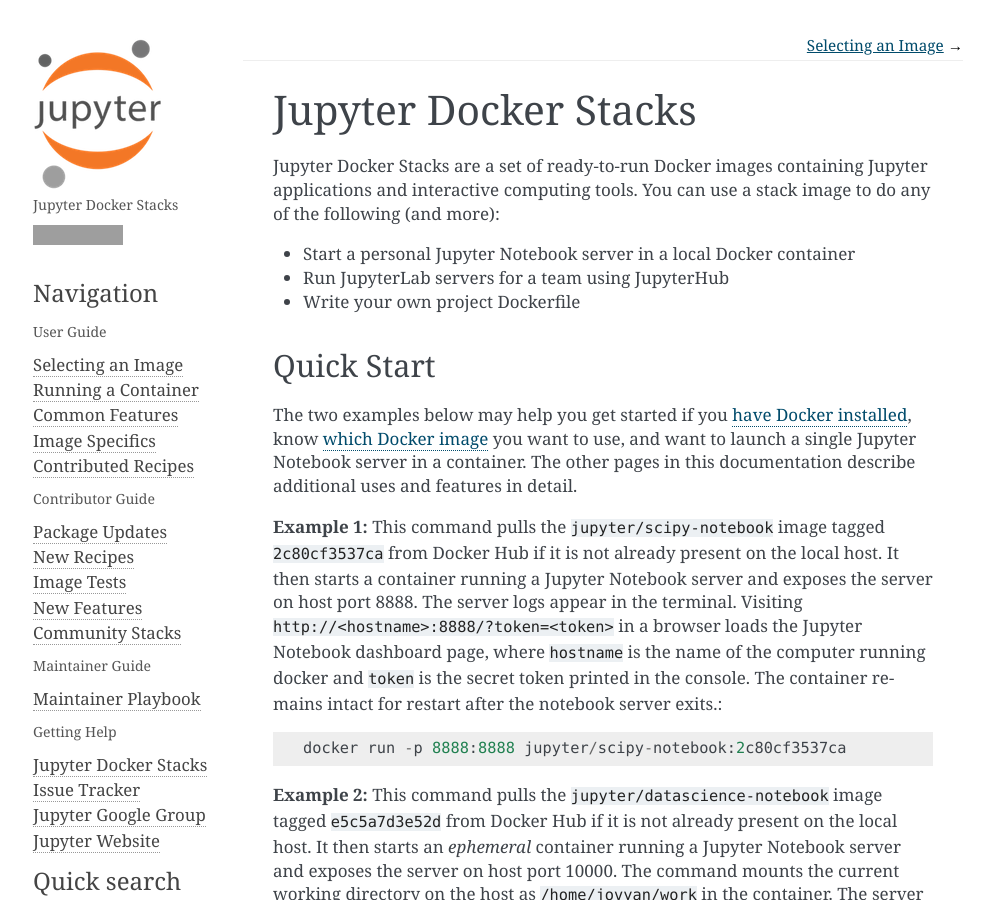
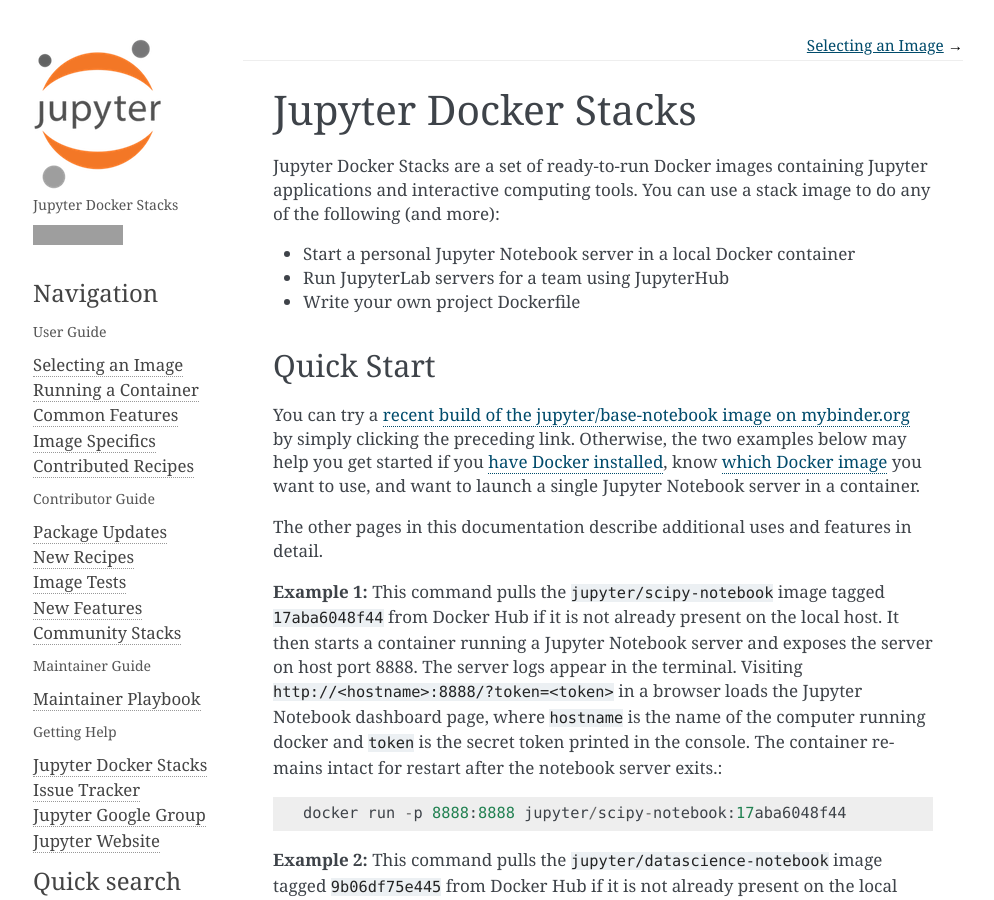
Before and after one commit to jupyter/docker-stacks, a Sphinx documentation site: the page built from docs/index.rst, in a window 1280 px wide and 900 px high. Shown: the whole window, without its empty margins (147-1141 px from the left). Built offline with Sphinx 7.4.7, drawn with Linux system fonts in a browser that asks for light colours; grey boxes are pictures that could not be loaded.

Commit message:
Add an example binder

```diff
--- a/docs/index.rst
+++ b/docs/index.rst
@@ -10,15 +10,17 @@
 Quick Start
 -----------
 
-The two examples below may help you get started if you `have Docker installed <https://docs.docker.com/install/>`_, know :doc:`which Docker image <using/selecting>` you want to use, and want to launch a single Jupyter Notebook server in a container. The other pages in this documentation describe additional uses and features in detail.
+You can try a `recent build of the jupyter/base-notebook image on mybinder.org <https://mybinder.org/v2/gh/jupyter/docker-stacks/master>`_ by simply clicking the preceding link. Otherwise, the two examples below may help you get started if you `have Docker installed <https://docs.docker.com/install/>`_, know :doc:`which Docker image <using/selecting>` you want to use, and want to launch a single Jupyter Notebook server in a container.
 
-**Example 1:** This command pulls the ``jupyter/scipy-notebook`` image tagged ``2c80cf3537ca`` from Docker Hub if it is not already present on the local host. It then starts a container running a Jupyter Notebook server and exposes the server on host port 8888. The server logs appear in the terminal. Visiting ``http://<hostname>:8888/?token=<token>`` in a browser loads the Jupyter Notebook dashboard page, where ``hostname`` is the name of the computer running docker and ``token`` is the secret token printed in the console. The container remains intact for restart after the notebook server exits.::
+The other pages in this documentation describe additional uses and features in detail.
 
-    docker run -p 8888:8888 jupyter/scipy-notebook:2c80cf3537ca
+**Example 1:** This command pulls the ``jupyter/scipy-notebook`` image tagged ``17aba6048f44`` from Docker Hub if it is not already present on the local host. It then starts a container running a Jupyter Notebook server and exposes the server on host port 8888. The server logs appear in the terminal. Visiting ``http://<hostname>:8888/?token=<token>`` in a browser loads the Jupyter Notebook dashboard page, where ``hostname`` is the name of the computer running docker and ``token`` is the secret token printed in the console. The container remains intact for restart after the notebook server exits.::
 
-**Example 2:** This command pulls the ``jupyter/datascience-notebook`` image tagged ``e5c5a7d3e52d`` from Docker Hub if it is not already present on the local host. It then starts an *ephemeral* container running a Jupyter Notebook server and exposes the server on host port 10000. The command mounts the current working directory on the host as ``/home/jovyan/work`` in the container. The server logs appear in the terminal. Visiting ``http://<hostname>:10000/?token=<token>`` in a browser loads JupyterLab, where ``hostname`` is the name of the computer running docker and ``token`` is the secret token printed in the console. Docker destroys the container after notebook server exit, but any files written to ``~/work`` in the container remain intact on the host.::
+    docker run -p 8888:8888 jupyter/scipy-notebook:17aba6048f44
 
-    docker run --rm -p 10000:8888 -e JUPYTER_ENABLE_LAB=yes -v "$PWD":/home/jovyan/work jupyter/datascience-notebook:e5c5a7d3e52d
+**Example 2:** This command pulls the ``jupyter/datascience-notebook`` image tagged ``9b06df75e445`` from Docker Hub if it is not already present on the local host. It then starts an *ephemeral* container running a Jupyter Notebook server and exposes the server on host port 10000. The command mounts the current working directory on the host as ``/home/jovyan/work`` in the container. The server logs appear in the terminal. Visiting ``http://<hostname>:10000/?token=<token>`` in a browser loads JupyterLab, where ``hostname`` is the name of the computer running docker and ``token`` is the secret token printed in the console. Docker destroys the container after notebook server exit, but any files written to ``~/work`` in the container remain intact on the host.::
+
+    docker run --rm -p 10000:8888 -e JUPYTER_ENABLE_LAB=yes -v "$PWD":/home/jovyan/work jupyter/datascience-notebook:9b06df75e445
 
 Table of Contents
 -----------------
```
Also changed, not shown: README.md (+9 -8 lines), 1 other file.
